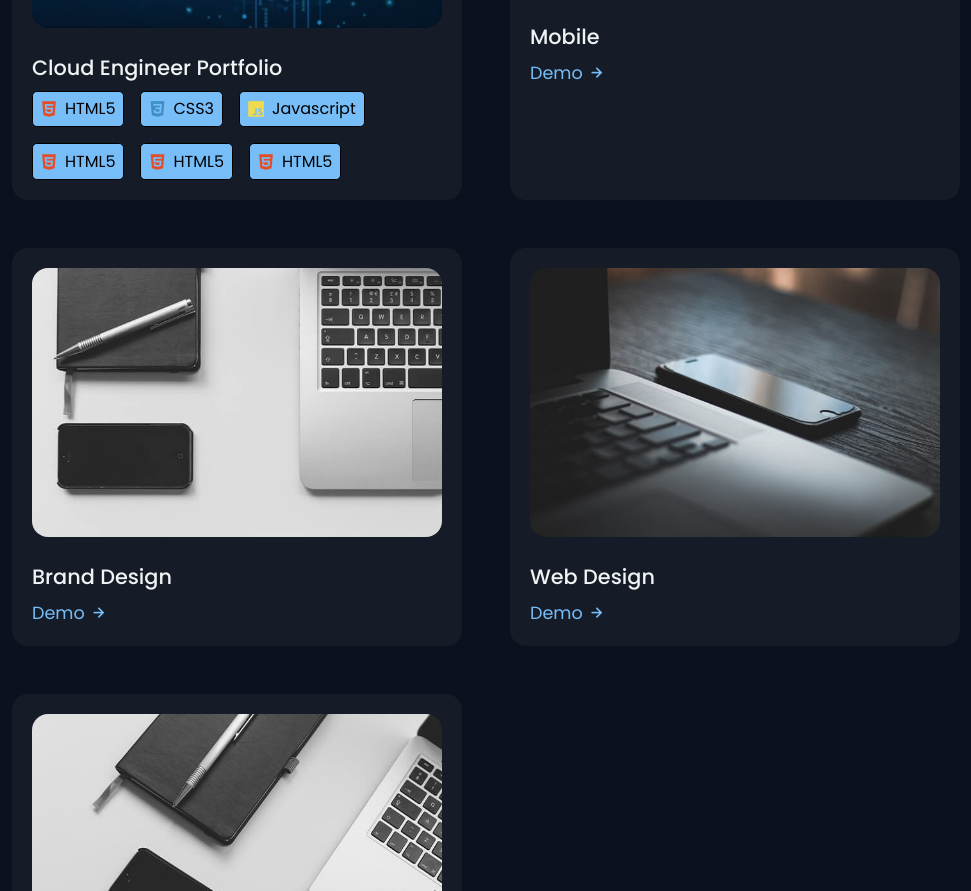
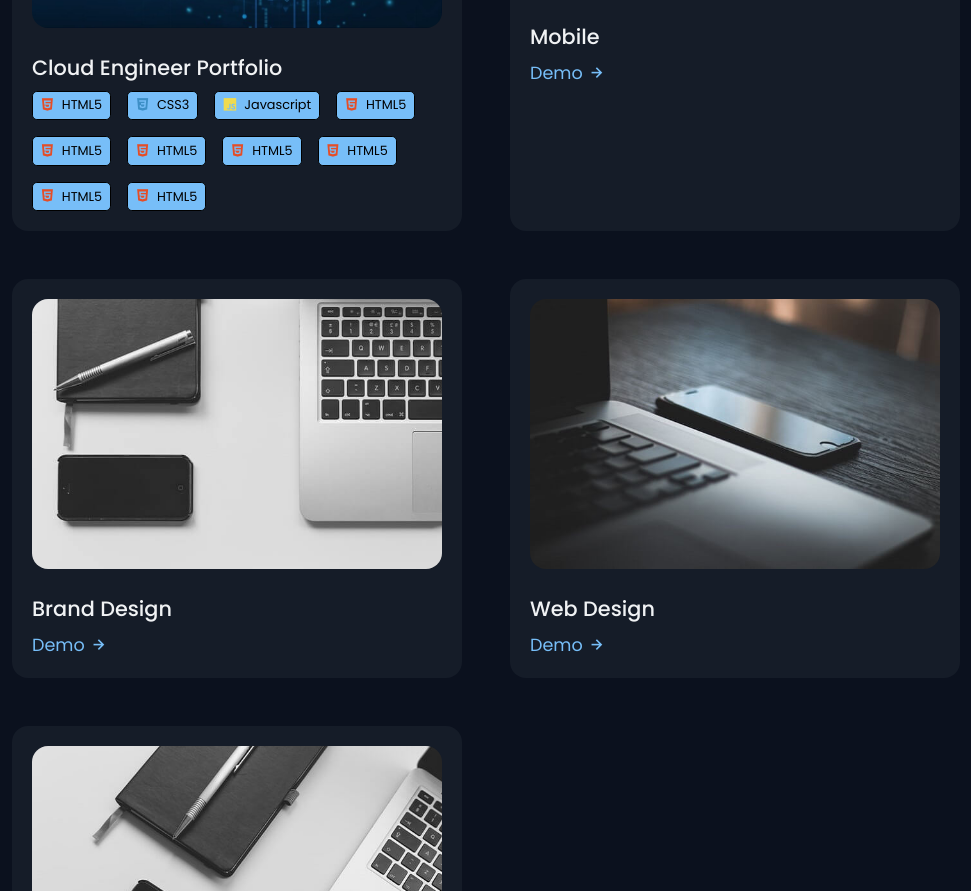
Before and after one commit to sdahal1/homepage, a plain HTML site: page index.html in a window 1280 px wide. Shown: the part 3266-4157 px from the top of the page, without its empty margins (154-1125 px from the left). Drawn offline with nearby package versions, Linux system fonts and the light colour scheme.

Commit message:
added tiny font size for languages

```diff
--- a/assets/css/styles.css
+++ b/assets/css/styles.css
@@ -796,7 +796,7 @@ body.light-theme{
 .work__footer-tech{
   border: 1px solid black;
   border-radius: .3rem;
-  font-size: var(--smaller-font-size);
+  font-size: var(--tiny-font-size);
   background-color: var(--first-color);
   padding: .3rem .5rem;
   color: black;
@@ -807,7 +807,7 @@ body.light-theme{
 }
 
 .work__footer-tech i{
-  font-size: 1rem;
+  font-size: var(--tiny-font-size)
 }
 
 /* Active item work*/
--- a/index.html
+++ b/index.html
@@ -571,6 +571,22 @@
                             <i class="devicon-html5-plain colored"></i>
                             <p>HTML5</p>
                           </div>
+                          <div class="work__footer-tech">
+                            <i class="devicon-html5-plain colored"></i>
+                            <p>HTML5</p>
+                          </div>
+                          <div class="work__footer-tech">
+                            <i class="devicon-html5-plain colored"></i>
+                            <p>HTML5</p>
+                          </div>
+                          <div class="work__footer-tech">
+                            <i class="devicon-html5-plain colored"></i>
+                            <p>HTML5</p>
+                          </div>
+                          <div class="work__footer-tech">
+                            <i class="devicon-html5-plain colored"></i>
+                            <p>HTML5</p>
+                          </div>
                         </div>
                     </div>
                     <div class="work__card mix mobile">
```
